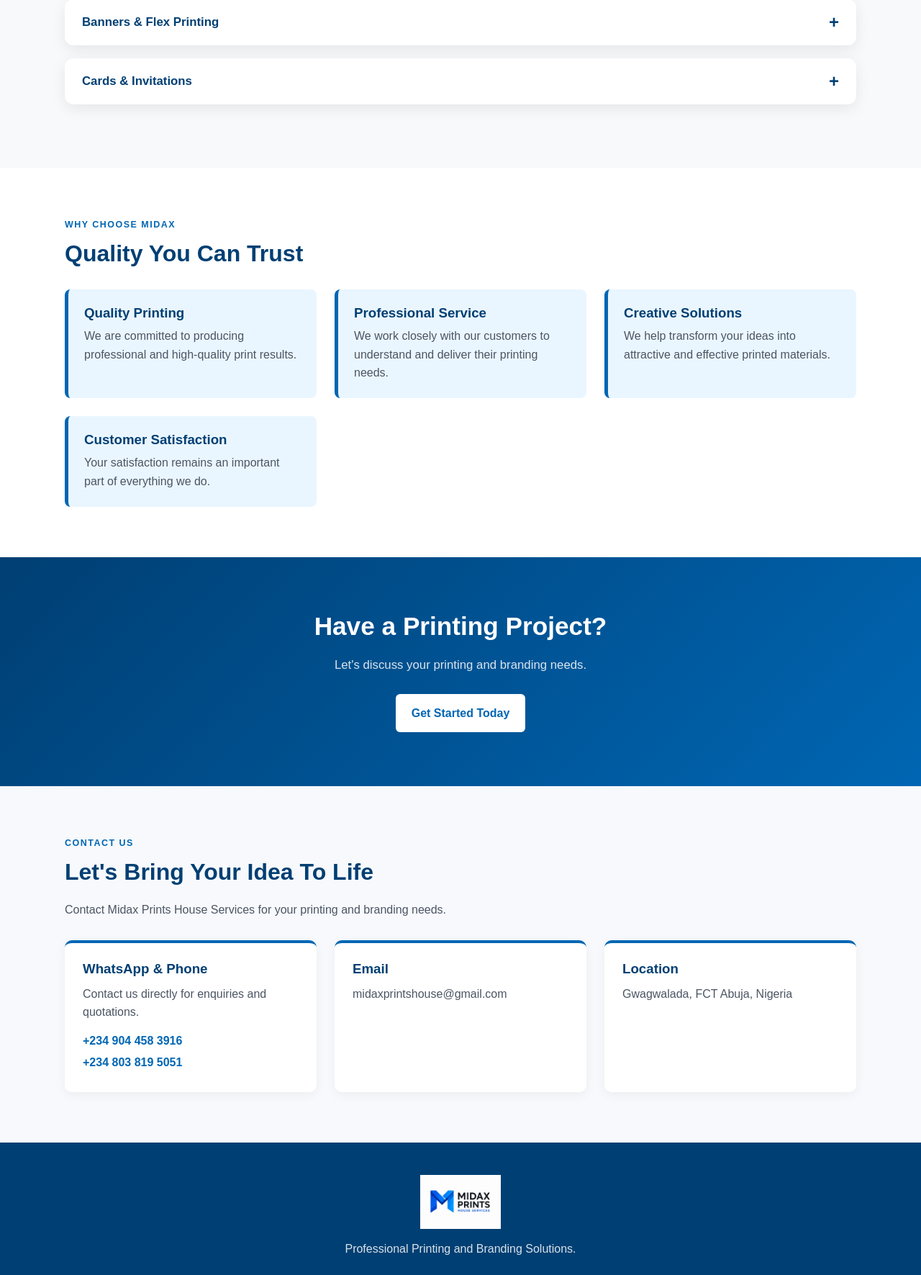
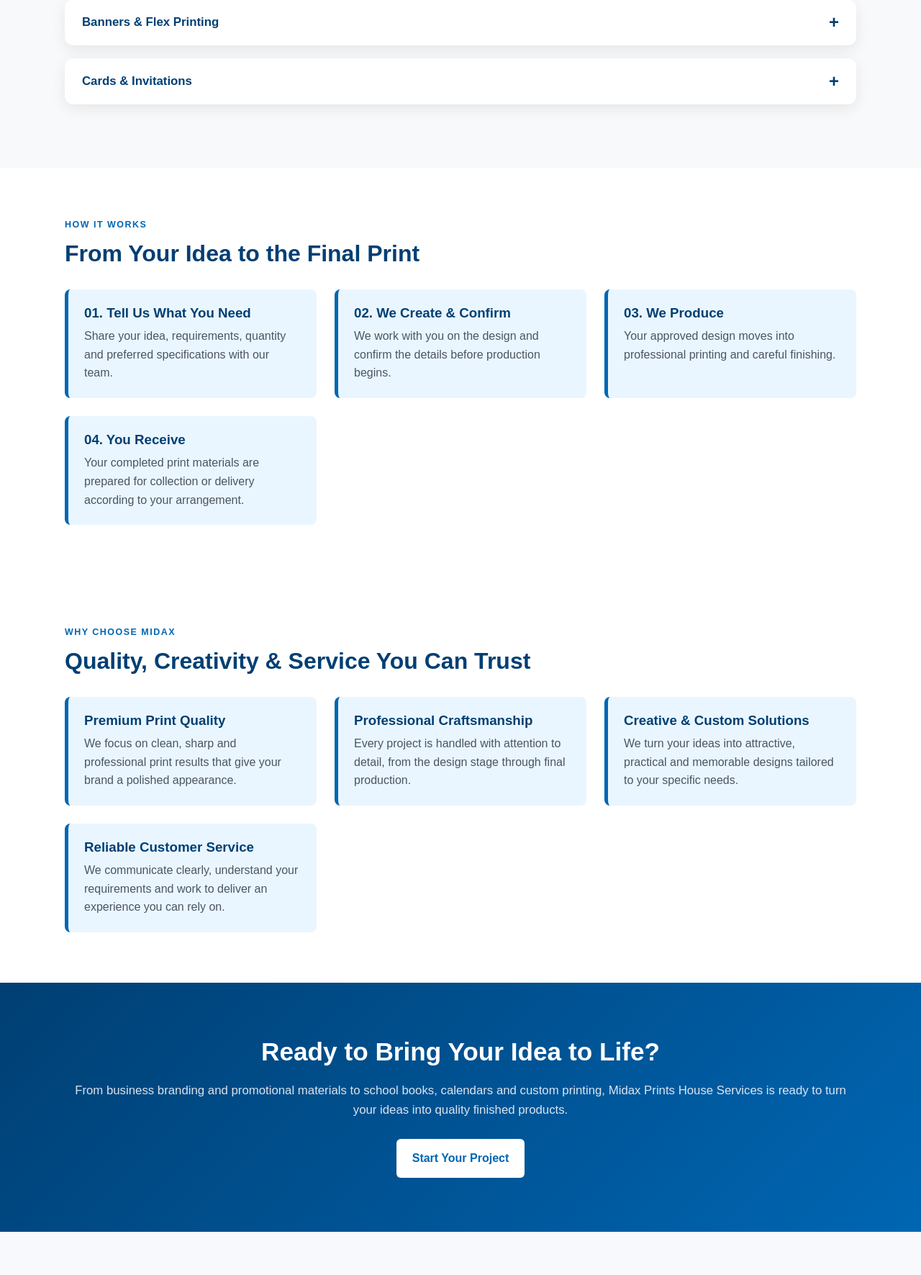
Before and after one commit to danielpagn04-ui/midax-prints-website, a Flask app: page / in a window 1280 px wide. Shown: the part 2416-4187 px from the top of the page at 72% size. Run offline with Flask 3, Linux system fonts and the light colour scheme.

Commit message:
Upgrade homepage with premium sections and rotating products

```diff
--- a/static/js/script.js
+++ b/static/js/script.js
@@ -50,3 +50,67 @@ galleryCategories.forEach(category => {
     }
 
 });
+
+
+/* =========================
+   HERO PRODUCT ROTATION
+========================= */
+
+const heroProductImage = document.querySelector('#heroProductImage');
+const heroProductName = document.querySelector('#heroProductName');
+const heroProductLink = document.querySelector('#heroProductLink');
+
+if (heroProductImage && heroProductName && heroProductLink) {
+
+    const heroProducts = [
+        {
+            name: 'SUBLIMATION TOTE BAG',
+            image: "/static/images/products/sublimation-tote-bag/tote-bag.jpg",
+            alt: 'Midax Prints House Services sublimation tote bag',
+            link: '/products/sublimation-tote-bag'
+        },
+        {
+            name: 'BRANDED T-SHIRTS',
+            image: "/static/images/products/branded-tshirt/branded-tshirt.webp",
+            alt: 'Midax Prints House Services branded T-shirts',
+            link: '/products/branded-tshirt'
+        },
+        {
+            name: 'ROLL-UP BANNER',
+            image: "/static/images/products/rollup-banner/rollup.webp",
+            alt: 'Midax Prints House Services roll-up banner',
+            link: '/products/rollup-banner'
+        },
+        {
+            name: 'WALL CALENDAR',
+            image: "/static/images/products/wall-calendar/wall-calendar.jpg",
+            alt: 'Midax Prints House Services wall calendar',
+            link: '/products/wall-calendar'
+        }
+    ];
+
+    let heroProductIndex = 0;
+
+    setInterval(() => {
+
+        heroProductImage.style.opacity = '0';
+
+        setTimeout(() => {
+
+            heroProductIndex =
+                (heroProductIndex + 1) % heroProducts.length;
+
+            const product = heroProducts[heroProductIndex];
+
+            heroProductImage.src = product.image;
+            heroProductImage.alt = product.alt;
+            heroProductName.textContent = product.name;
+            heroProductLink.href = product.link;
+
+            heroProductImage.style.opacity = '1';
+
+        }, 350);
+
+    }, 5000);
+
+}
--- a/templates/index.html
+++ b/templates/index.html
@@ -103,14 +103,17 @@
                 </div>
 
                 <div class="product-image-area">
-                    <img
-                        src="{{ url_for('static', filename='images/products/sublimation-tote-bag/tote-bag.jpg') }}"
-                        alt="Midax Prints House Services tote bag"
-                        onerror="this.style.display='none';">
+                    <a id="heroProductLink" href="/products/sublimation-tote-bag">
+                        <img
+                            id="heroProductImage"
+                            src="{{ url_for('static', filename='images/products/sublimation-tote-bag/tote-bag.jpg') }}"
+                            alt="Midax Prints House Services tote bag"
+                            onerror="this.style.display='none';">
+                    </a>
                 </div>
 
                 <div class="product-card-bottom">
-                    <strong>MIDAX PRINTS</strong>
+                    <strong id="heroProductName">MIDAX PRINTS</strong>
                     <span>Creative • Professional • Affordable</span>
                 </div>
 
@@ -577,6 +580,76 @@
 </section>
 
 
+<!-- HOW IT WORKS -->
+
+<section class="how-it-works section">
+
+    <div class="container">
+
+        <p class="section-tag">
+            HOW IT WORKS
+        </p>
+
+        <h2>
+            From Your Idea to the Final Print
+        </h2>
+
+        <div class="why-grid">
+
+            <div class="why-card">
+
+                <h3>01. Tell Us What You Need</h3>
+
+                <p>
+                    Share your idea, requirements, quantity and preferred
+                    specifications with our team.
+                </p>
+
+            </div>
+
+
+            <div class="why-card">
+
+                <h3>02. We Create & Confirm</h3>
+
+                <p>
+                    We work with you on the design and confirm the details
+                    before production begins.
+                </p>
+
+            </div>
+
+
+            <div class="why-card">
+
+                <h3>03. We Produce</h3>
+
+                <p>
+                    Your approved design moves into professional printing
+                    and careful finishing.
+                </p>
+
+            </div>
+
+
+            <div class="why-card">
+
+                <h3>04. You Receive</h3>
+
+                <p>
+                    Your completed print materials are prepared for
+                    collection or delivery according to your arrangement.
+                </p>
+
+            </div>
+
+        </div>
+
+    </div>
+
+</section>
+
+
 <!-- WHY CHOOSE MIDAX -->
 
 <section class="why-us section">
@@ -588,18 +661,18 @@
         </p>
 
         <h2>
-            Quality You Can Trust
+            Quality, Creativity & Service You Can Trust
         </h2>
 
         <div class="why-grid">
 
             <div class="why-card">
 
-                <h3>Quality Printing</h3>
+                <h3>Premium Print Quality</h3>
 
                 <p>
-                    We are committed to producing professional
-                    and high-quality print results.
+                    We focus on clean, sharp and professional print
+                    results that give your brand a polished appearance.
                 </p>
 
             </div>
@@ -607,11 +680,11 @@
 
             <div class="why-card">
 
-                <h3>Professional Service</h3>
+                <h3>Professional Craftsmanship</h3>
 
                 <p>
-                    We work closely with our customers to understand
-                    and deliver their printing needs.
+                    Every project is handled with attention to detail,
+                    from the design stage through final production.
                 </p>
 
             </div>
@@ -619,11 +692,11 @@
 
             <div class="why-card">
 
-                <h3>Creative Solutions</h3>
+                <h3>Creative & Custom Solutions</h3>
 
                 <p>
-                    We help transform your ideas into attractive
-                    and effective printed materials.
+                    We turn your ideas into attractive, practical and
+                    memorable designs tailored to your specific needs.
                 </p>
 
             </div>
@@ -631,11 +704,11 @@
 
             <div class="why-card">
 
-                <h3>Customer Satisfaction</h3>
+                <h3>Reliable Customer Service</h3>
 
                 <p>
-                    Your satisfaction remains an important part
-                    of everything we do.
+                    We communicate clearly, understand your requirements
+                    and work to deliver an experience you can rely on.
                 </p>
 
             </div>
@@ -654,15 +727,17 @@
     <div class="container">
 
         <h2>
-            Have a Printing Project?
+            Ready to Bring Your Idea to Life?
         </h2>
 
         <p>
-            Let's discuss your printing and branding needs.
+            From business branding and promotional materials to school
+            books, calendars and custom printing, Midax Prints House
+            Services is ready to turn your ideas into quality finished products.
         </p>
 
         <a href="#contact" class="btn btn-light">
-            Get Started Today
+            Start Your Project
         </a>
 
     </div>
@@ -750,7 +825,22 @@
             class="footer-logo">
 
         <p>
-            Professional Printing and Branding Solutions.
+            Professional Printing & Branding Solutions
+            for Businesses, Schools, Events and Individuals.
+        </p>
+
+        <nav class="footer-links" aria-label="Footer Navigation">
+
+            <a href="#about">About</a>
+            <a href="#services">Services</a>
+            <a href="/products">Products</a>
+            <a href="#gallery">Gallery</a>
+            <a href="#contact">Contact</a>
+
+        </nav>
+
+        <p>
+            Quality. Creativity. Professional Service.
         </p>
 
         <p class="copyright">
```
